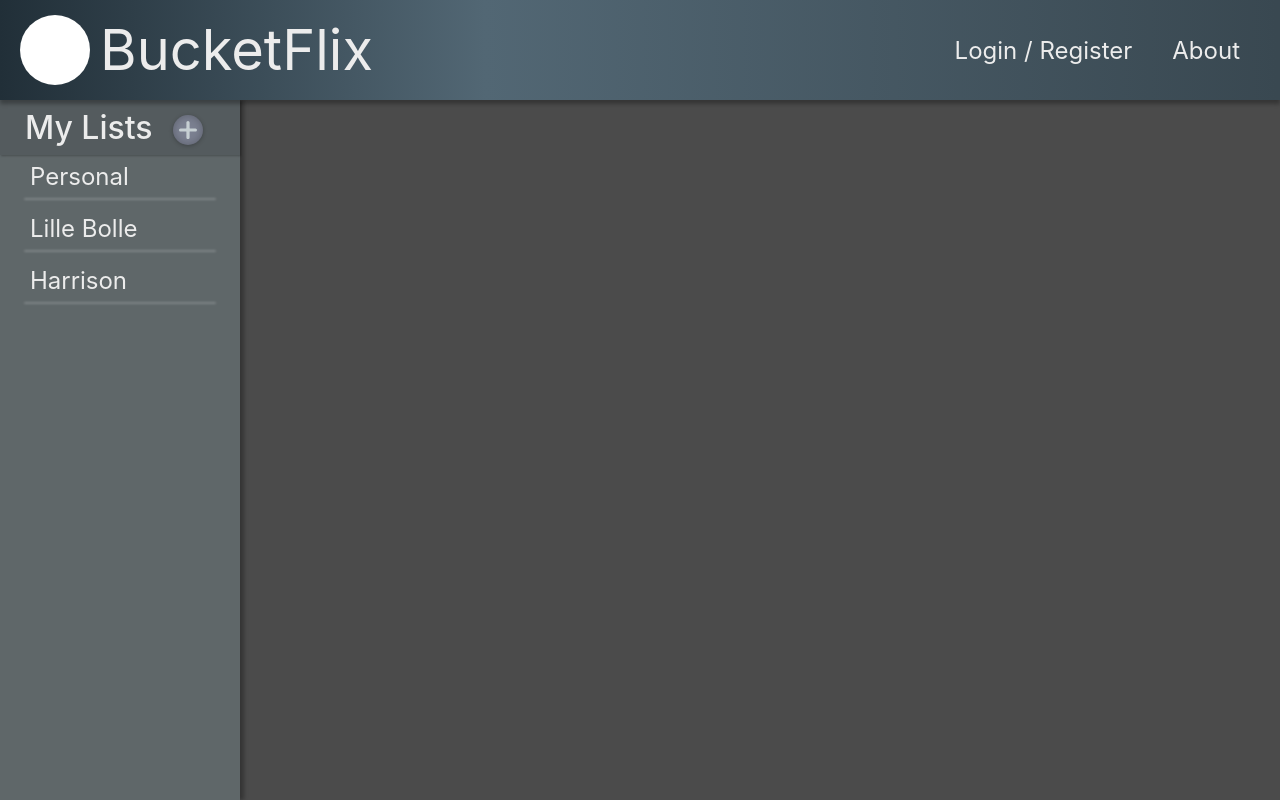
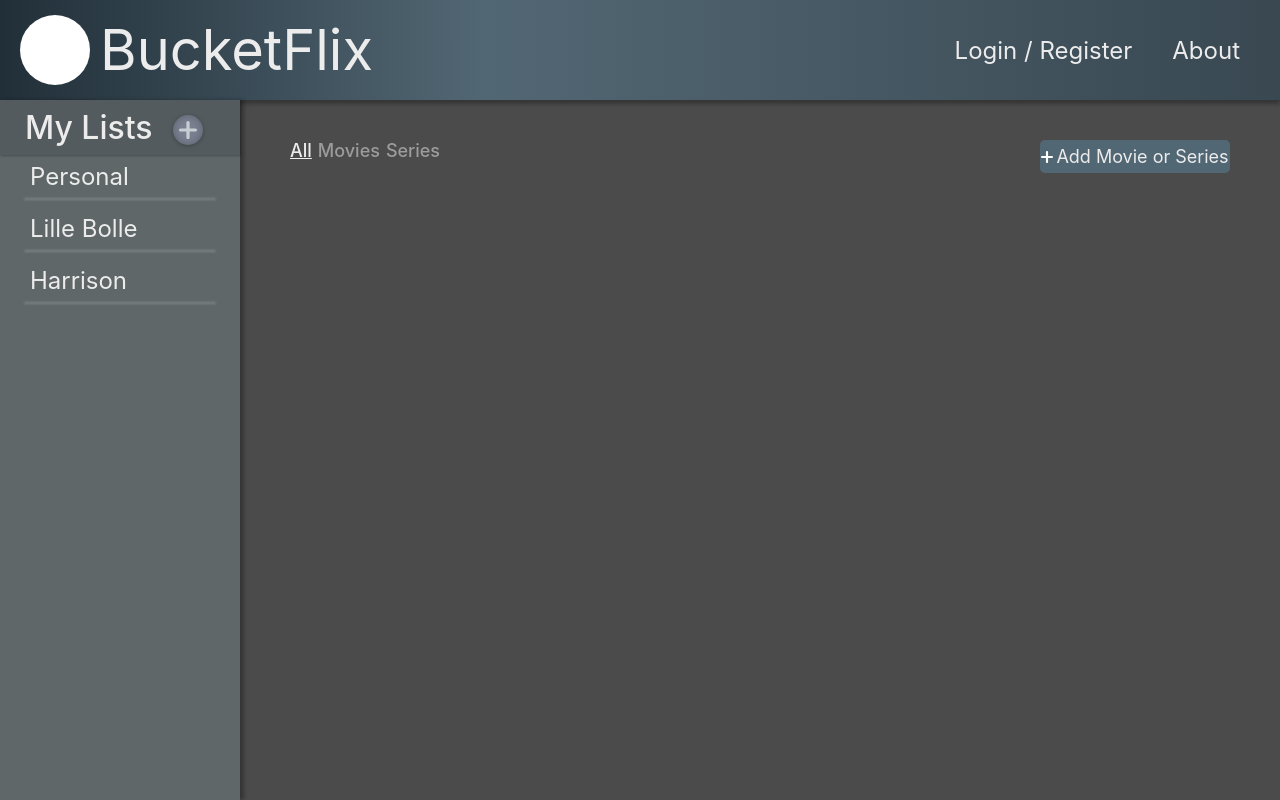
Before and after one commit to SimenMH/bucketflix, a React (Create React App) app in the folder client/: page / in a window 1280 px wide. Built offline with nearby package versions, Linux system fonts and the light colour scheme.

Commit message:
feat: Add list options buttons

```diff
--- a/client/src/screens/MyLists/MyLists.screen.tsx
+++ b/client/src/screens/MyLists/MyLists.screen.tsx
@@ -46,7 +46,29 @@ const MyLists: React.FC<Props> = () => {
         </div>
         {renderLists()}
       </div>
-      <div className='mylists-content'></div>
+      <div className='mylists-content'>
+        <div className='mylists-option-buttons'>
+          <div className='mylists-options-left'>
+            <div className='mylists-filter-button'>All</div>
+            <div className='mylists-filter-button'>Movies</div>
+            <div className='mylists-filter-button'>Series</div>
+          </div>
+          <div className='mylists-options-right'>
+            <div className='mylists-add-new-button'>
+              <svg
+                className='add-new-plus'
+                width='448'
+                height='448'
+                viewBox='0 0 448 448'
+                xmlns='http://www.w3.org/2000/svg'
+              >
+                <path d='m408 184h-136c-4.417969 0-8-3.582031-8-8v-136c0-22.089844-17.910156-40-40-40s-40 17.910156-40 40v136c0 4.417969-3.582031 8-8 8h-136c-22.089844 0-40 17.910156-40 40s17.910156 40 40 40h136c4.417969 0 8 3.582031 8 8v136c0 22.089844 17.910156 40 40 40s40-17.910156 40-40v-136c0-4.417969 3.582031-8 8-8h136c22.089844 0 40-17.910156 40-40s-17.910156-40-40-40zm0 0' />
+              </svg>
+              <p>Add Movie or Series</p>
+            </div>
+          </div>
+        </div>
+      </div>
     </div>
   );
 };
--- a/client/src/screens/MyLists/styles.css
+++ b/client/src/screens/MyLists/styles.css
@@ -8,7 +8,8 @@
 }
 
 .mylists-sidebar {
-  width: 240px;
+  position: relative;
+  min-width: 240px;
   height: 100%;
   background-color: #5f6769;
   -webkit-box-shadow: 4px 0px 4px rgba(0, 0, 0, 0.3);
@@ -30,9 +31,9 @@
 }
 
 .mylists-title-container h2 {
+  font-size: 32px;
+  font-weight: 500;
   margin: 0;
-  font-weight: 500;
-  font-size: 32px;
   margin-left: 25px;
   margin-right: 20px;
 }
@@ -80,18 +81,18 @@
 }
 
 .mylists-list-name h3 {
+  font-size: 24px;
+  font-weight: 400;
   margin: 0;
-  font-weight: 400;
-  font-size: 24px;
   margin-left: 5px;
 }
 
 .mylists-selector {
+  width: 15px;
+  height: 15px;
+  margin-top: 5px;
   fill: #000;
   fill-opacity: 0;
-  margin-top: 5px;
-  width: 15px;
-  height: 15px;
 }
 
 .mylists-item .faded-seperator {
@@ -102,4 +103,82 @@
 .mylists-item:hover .mylists-selector {
   fill-opacity: 0.25;
 }
+
+.mylists-content {
+  width: 100%;
+  padding: 40px;
+  overflow: auto;
+}
+
+.mylists-option-buttons {
+  display: -webkit-box;
+  display: -ms-flexbox;
+  display: flex;
+  -webkit-box-pack: justify;
+      -ms-flex-pack: justify;
+          justify-content: space-between;
+  margin: 0 10px;
+}
+
+.mylists-options-left {
+  display: -webkit-box;
+  display: -ms-flexbox;
+  display: flex;
+  -webkit-box-pack: justify;
+      -ms-flex-pack: justify;
+          justify-content: space-between;
+  min-width: 150px;
+}
+
+.mylists-filter-button {
+  color: #9c9c9c;
+  font-size: 18px;
+  font-weight: 500;
+  cursor: pointer;
+}
+
+.mylists-filter-button:hover {
+  text-decoration: underline;
+}
+
+.mylists-filter-button:first-child {
+  color: inherit;
+  text-decoration: underline;
+}
+
+.mylists-options-right {
+  display: -webkit-box;
+  display: -ms-flexbox;
+  display: flex;
+}
+
+.mylists-add-new-button {
+  display: -webkit-box;
+  display: -ms-flexbox;
+  display: flex;
+  -webkit-box-align: center;
+      -ms-flex-align: center;
+          align-items: center;
+  -webkit-box-pack: center;
+      -ms-flex-pack: center;
+          justify-content: center;
+  width: 190px;
+  height: 33px;
+  border-radius: 5px;
+  background-color: #526774;
+  cursor: pointer;
+}
+
+.mylists-add-new-button p {
+  margin: 0;
+  font-size: 18px;
+  font-weight: 400;
+}
+
+.add-new-plus {
+  width: 12px;
+  height: 12px;
+  margin-right: 3px;
+  fill: #fff;
+}
 /*# sourceMappingURL=styles.css.map */
--- a/client/src/screens/MyLists/styles.scss
+++ b/client/src/screens/MyLists/styles.scss
@@ -6,7 +6,8 @@
 }
 
 .mylists-sidebar {
-  width: 240px;
+  position: relative;
+  min-width: 240px;
   height: 100%;
   background-color: #5f6769;
   box-shadow: 4px 0px 4px rgba(0, 0, 0, 0.3);
@@ -21,9 +22,9 @@
   box-shadow: 1px 1px 2px rgba(0, 0, 0, 0.25);
 }
 .mylists-title-container h2 {
+  font-size: 32px;
+  font-weight: 500;
   margin: 0;
-  font-weight: 500;
-  font-size: 32px;
   margin-left: 25px;
   margin-right: 20px;
 }
@@ -62,18 +63,18 @@
 }
 
 .mylists-list-name h3 {
+  font-size: 24px;
+  font-weight: 400;
   margin: 0;
-  font-weight: 400;
-  font-size: 24px;
   margin-left: 5px;
 }
 
 .mylists-selector {
+  width: 15px;
+  height: 15px;
+  margin-top: 5px;
   fill: #000;
   fill-opacity: 0; // 0.5
-  margin-top: 5px;
-  width: 15px;
-  height: 15px;
 }
 
 .mylists-item .faded-seperator {
@@ -84,3 +85,67 @@
 .mylists-item:hover .mylists-selector {
   fill-opacity: 0.25;
 }
+
+.mylists-content {
+  width: 100%;
+  padding: 40px;
+  overflow: auto;
+}
+
+.mylists-option-buttons {
+  display: flex;
+  justify-content: space-between;
+  margin: 0 10px;
+}
+
+.mylists-options-left {
+  display: flex;
+  justify-content: space-between;
+  min-width: 150px;
+}
+
+.mylists-filter-button {
+  color: #9c9c9c;
+  font-size: 18px;
+  font-weight: 500;
+  cursor: pointer;
+}
+
+.mylists-filter-button:hover {
+  text-decoration: underline;
+}
+
+// Temporary - Styling for currently selected filter
+.mylists-filter-button:first-child {
+  color: inherit;
+  text-decoration: underline;
+}
+//
+
+.mylists-options-right {
+  display: flex;
+}
+
+.mylists-add-new-button {
+  display: flex;
+  align-items: center;
+  justify-content: center;
+  width: 190px;
+  height: 33px;
+  border-radius: 5px;
+  background-color: #526774;
+  cursor: pointer;
+}
+
+.mylists-add-new-button p {
+  margin: 0;
+  font-size: 18px;
+  font-weight: 400;
+}
+
+.add-new-plus {
+  width: 12px;
+  height: 12px;
+  margin-right: 3px;
+  fill: #fff;
+}
```
Also changed, not shown: 1 other file (tests, documents, lock files or other folders).
